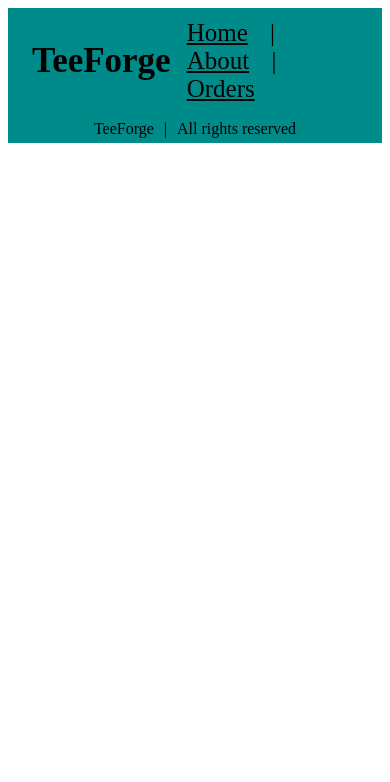
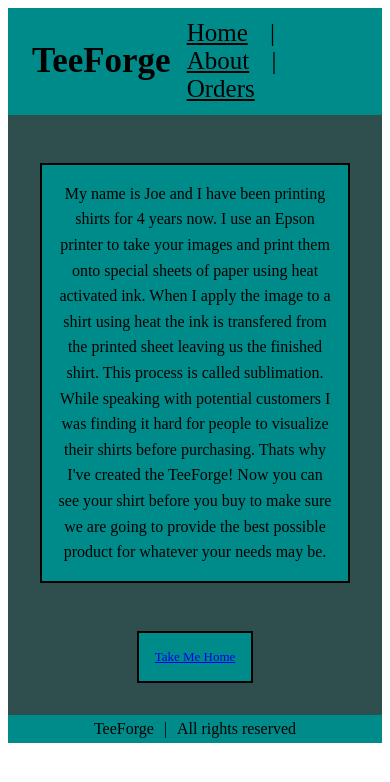
Before and after one commit to KingJepy/TeeForger-Unit-One-Project, a React (Vite) app: page /about in a window 390 px wide. Shown: the top 782 px of the page. Built offline with nearby package versions, Linux system fonts and the light colour scheme.

Commit message:
added about page and got the route set up how it

```diff
--- a/src/App.jsx
+++ b/src/App.jsx
@@ -1,5 +1,6 @@
 
 import './App.css'
+import AboutPage from './components/AboutPage';
 import Footer from './components/Footer';
 import Header from './components/Header';
 import HomePage from './components/HomePage';
@@ -13,7 +14,7 @@ function App() {
       <BrowserRouter>
         <Routes>
           <Route path='/' element={<HomePage />}/>
-
+          <Route path='/about' element={<AboutPage />}/>
         </Routes>
       </BrowserRouter>
       <Footer />
--- /dev/null
+++ b/src/components/AboutPage.css
@@ -0,0 +1,49 @@
+.about-page {
+    display: flex;
+    align-items: center;
+    justify-content: center;
+    flex-direction: column;
+    padding: 2rem;
+    gap: 2rem;
+    background-color: darkslategray;
+}
+
+.about-page p {
+    flex: 1;
+    max-width: 600px;
+    font-size: larger;
+    line-height: 1.6;
+    border: 2px solid black;
+    padding: 1rem;
+    background-color: darkcyan;
+    text-align: center;
+}
+
+.link-to-home {
+    background-color: darkcyan;
+    font-size: large;
+    border: 2px solid black;
+    padding: 1rem;
+}
+
+.link-to-home:hover {
+    color: crimson;
+}
+
+@media (max-width: 1024px) {
+    .about-page p {
+        font-size: large;
+    }
+    .link-to-home {
+        font-size: medium;
+    }
+}
+
+@media (max-width: 600px){
+    .about-page p {
+        font-size: medium;
+    }
+    .link-to-home {
+        font-size: small;
+    }
+}
--- /dev/null
+++ b/src/components/AboutPage.jsx
@@ -0,0 +1,18 @@
+import { Link } from 'react-router-dom';
+import './AboutPage.css';
+
+
+function AboutPage () {
+    return (
+        <div className="about-page">
+            <p>
+                My name is Joe and I have been printing shirts for 4 years now. I use an Epson printer to take your images and print them onto special sheets of paper using heat activated ink. When I apply the image to a shirt using heat the ink is transfered from the printed sheet leaving us the finished shirt. This process is called sublimation.
+
+                While speaking with potential customers I was finding it hard for people to visualize their shirts before purchasing. Thats why I've created the TeeForge! Now you can see your shirt before you buy to make sure we are going to provide the best possible product for whatever your needs may be.
+            </p>
+            <Link to='/' className='link-to-home'>Take Me Home</Link>
+        </div>
+    );
+};
+
+export default AboutPage;
--- a/src/components/HomePage.css
+++ b/src/components/HomePage.css
@@ -8,7 +8,7 @@
     background-color: darkslategray;
 }
 
-.homePage p {
+.homeLeft {
     flex: 1;
     max-width: 600px;
     font-size: larger;
@@ -16,6 +16,7 @@
     border: 2px solid black;
     padding: 1rem;
     background-color: darkcyan;
+    text-align: center;
 
 }
 
@@ -32,7 +33,7 @@
         flex-direction: column;
         text-align: center
     }
-    .homePage p {
+    .homeLeft {
         font-size: large;
     }
     .homePage img {
@@ -48,7 +49,7 @@
     .homePage {
         padding: 1rem;
     }
-    .homePage p {
+    .homeLeft {
         font-size: medium;
     }
     .homePage img {
--- a/src/components/HomePage.jsx
+++ b/src/components/HomePage.jsx
@@ -1,13 +1,18 @@
 import React from "react";
 import homePageImage from "../assets/homePageImage.jpg";
 import "./HomePage.css"
+import { Link } from "react-router-dom";
 
 function HomePage () {
     return (
         <div className="homePage">
-            <p>
-                Welcome to the TeeForge! Where you can create your own custom Tee designs and we bring them to life.
-            </p>
+            <div className="homeLeft">
+                <p>
+                    Welcome to the TeeForge! Where you can create your own custom Tee designs and we bring them to life.
+                </p>
+                <Link to='/'>Home</Link>
+            </div>
+
             <img src={homePageImage} alt="Shirt Rack" />
         </div>
     );
```
